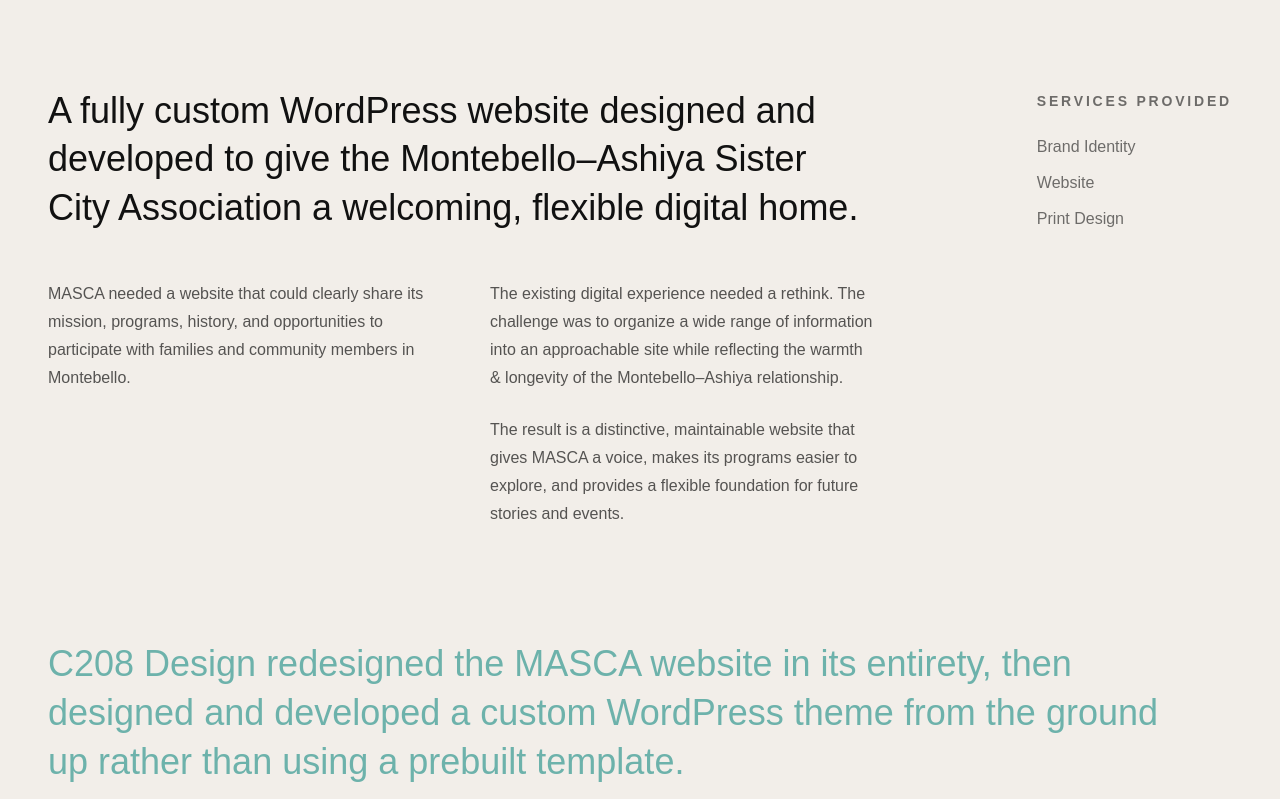
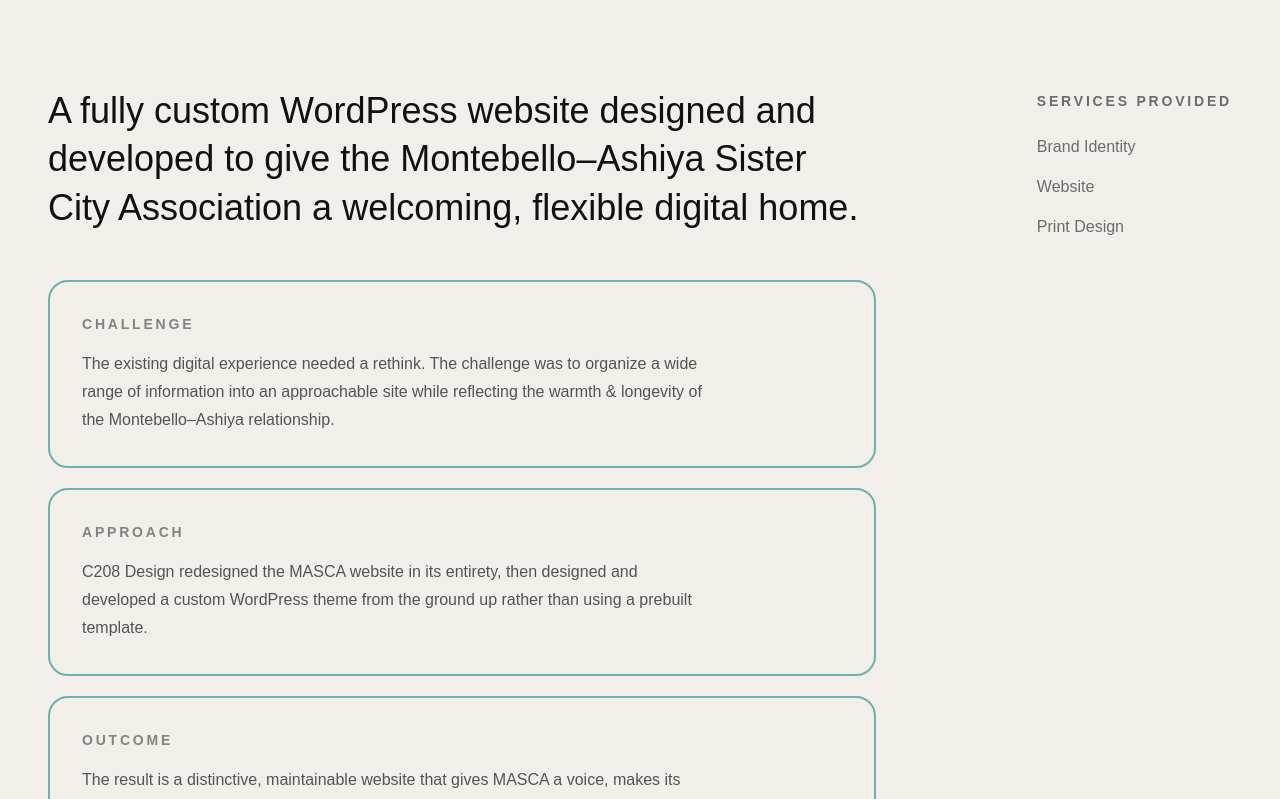
Before and after one commit to NareMnats/c208design, a Next.js app: page /work/masca in a window 1280 px wide. Shown: the part 540-1339 px from the top of the page. Built offline with nearby package versions, Linux system fonts and the light colour scheme; a web font is replaced by a local one.

Commit message:
feat: enhance ClientCaseStudyPage with narrative sections for challenge, approach, and outcome; update Footer navigation layout

```diff
--- a/app/work/[slug]/page.tsx
+++ b/app/work/[slug]/page.tsx
@@ -216,6 +216,20 @@ export default async function ClientCaseStudyPage({ params }: PageProps) {
   if (!client) notFound();
 
   const caseStudy = client.caseStudy;
+  const narrativeSections = [
+    {
+      label: "Challenge",
+      copy: caseStudy?.challenge ?? client.description,
+    },
+    {
+      label: "Approach",
+      copy: caseStudy?.approach ?? caseStudy?.introduction ?? client.tagline,
+    },
+    {
+      label: "Outcome",
+      copy: caseStudy?.outcome ?? client.tagline,
+    },
+  ];
 
   return (
     <main className="bg-white text-[#111111]">
@@ -254,18 +268,20 @@ export default async function ClientCaseStudyPage({ params }: PageProps) {
                 {client.description}
               </h2>
 
-              <div className="mt-10 grid gap-7 sm:mt-12 md:grid-cols-2 md:gap-10 lg:gap-14">
-                <p className="max-w-xl text-sm leading-6 text-black/65 sm:text-base sm:leading-7">
-                  {caseStudy?.introduction ?? client.tagline}
-                </p>
-                <div className="space-y-6">
-                  <p className="max-w-xl text-sm leading-6 text-black/65 sm:text-base sm:leading-7">
-                    {caseStudy?.challenge ?? client.description}
-                  </p>
-                  <p className="max-w-xl text-sm leading-6 text-black/65 sm:text-base sm:leading-7">
-                    {caseStudy?.outcome}
-                  </p>
-                </div>
+              <div className="mt-10 space-y-4 sm:mt-12 sm:space-y-5">
+                {narrativeSections.map((section) => (
+                  <article
+                    className="rounded-[20px] border-2 border-[#6db2ab] p-6 sm:p-8"
+                    key={section.label}
+                  >
+                    <p className="text-xs font-semibold uppercase tracking-[0.2em] text-black/45 sm:text-sm">
+                      {section.label}
+                    </p>
+                    <p className="mt-3 max-w-[70ch] text-sm leading-6 text-black/65 sm:mt-4 sm:text-base sm:leading-7">
+                      {section.copy}
+                    </p>
+                  </article>
+                ))}
               </div>
             </div>
 
@@ -275,17 +291,17 @@ export default async function ClientCaseStudyPage({ params }: PageProps) {
               </p>
               <ul className="mt-6 space-y-3 text-sm leading-6 text-black/55 sm:text-base">
                 {client.services.map((service) => (
-                  <li key={service}>{service}</li>
+                  <li
+                    className="relative w-fit pb-1 after:absolute after:inset-x-0 after:bottom-0 after:h-0.5 after:origin-left after:scale-x-0 after:bg-[#6db2ab] after:transition-transform after:duration-300 hover:after:scale-x-100"
+                    key={service}
+                  >
+                    {service}
+                  </li>
                 ))}
               </ul>
             </aside>
           </div>
 
-          {caseStudy ? (
-            <h2 className="mt-16 max-w-6xl text-2xl leading-[1.35] tracking-[-0.025em] text-[#6db2ab] sm:mt-24 sm:text-3xl lg:mt-28 lg:text-4xl">
-              {caseStudy.approach}
-            </h2>
-          ) : null}
         </Container>
       </section>
 
@@ -301,38 +317,11 @@ export default async function ClientCaseStudyPage({ params }: PageProps) {
         </Container>
       </section>
 
-      {caseStudy ? (
-        <section className="bg-[#111111] py-16 text-white sm:py-24 lg:py-32">
-          <Container>
-            <div className="grid gap-10 lg:grid-cols-[0.55fr_1.45fr] lg:gap-24">
-              <p className="text-xs font-semibold uppercase tracking-[0.2em] text-white/50 sm:text-sm">
-                The outcome
-              </p>
-              <div>
-                <p className="max-w-5xl text-3xl leading-[1.35] tracking-[-0.025em] text-white/90 sm:text-4xl lg:text-5xl">
-                  {caseStudy.outcome}
-                </p>
-                <Link
-                  href="/contact"
-                  className="mt-10 inline-flex min-h-12 items-center gap-4 rounded-full bg-[#a2d9d6] px-6 py-3 text-sm font-semibold text-[#111111] transition-colors hover:bg-[#92cbc7]"
-                >
-                  Start a project
-                  <span aria-hidden="true">→</span>
-                </Link>
-              </div>
-            </div>
-          </Container>
-        </section>
-      ) : null}
-
       <section className="border-b border-black/10 py-12 sm:py-16">
-        <Container className="flex flex-col gap-5 sm:flex-row sm:items-center sm:justify-between">
-          <p className="text-sm font-semibold uppercase tracking-[0.2em] text-black/45">
-            Continue exploring
-          </p>
+        <Container className="flex justify-end">
           <Link
             href="/work"
-            className="group inline-flex items-center gap-4 text-2xl sm:text-3xl"
+            className="group inline-flex items-center gap-3 text-base font-semibold sm:text-lg"
           >
             View all projects
             <span className="transition-transform group-hover:translate-x-1" aria-hidden="true">
--- a/components/layout/Footer.tsx
+++ b/components/layout/Footer.tsx
@@ -3,6 +3,7 @@ import Link from "next/link";
 import Container from "@/components/ui/Container";
 
 const navigation = [
+  { label: "Home", href: "/" },
   { label: "Projects", href: "/work" },
   { label: "Working Together", href: "/services" },
   { label: "About", href: "/about" },
@@ -37,8 +38,11 @@ export default function Footer() {
             </p>
           </div>
 
-          <nav aria-label="Footer navigation">
-            <ul className="grid grid-cols-2 gap-x-10 gap-y-4 text-sm font-medium sm:flex sm:flex-wrap sm:gap-7">
+          <nav
+            aria-label="Footer navigation"
+            className="justify-self-end text-right"
+          >
+            <ul className="flex flex-col items-end gap-4 text-sm font-medium">
               {navigation.map((item) => (
                 <li key={item.href}>
                   <Link
```
